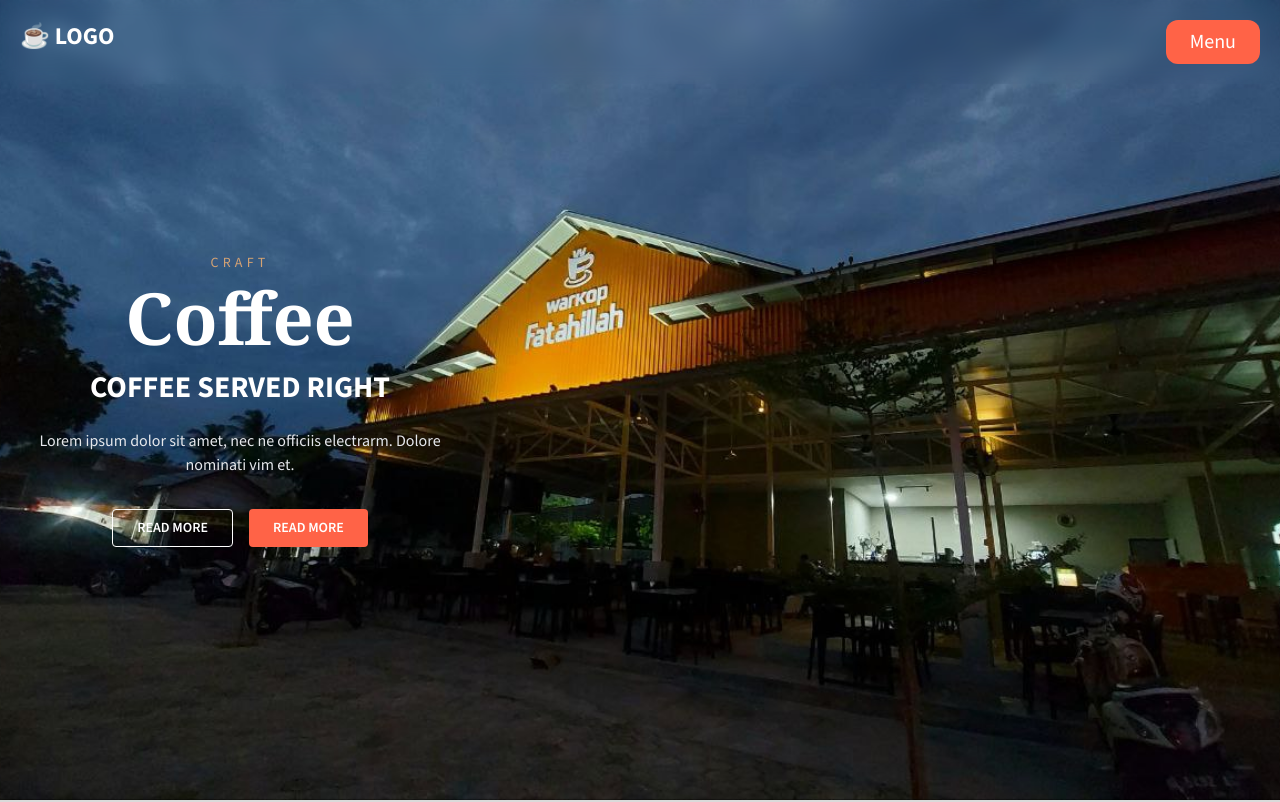
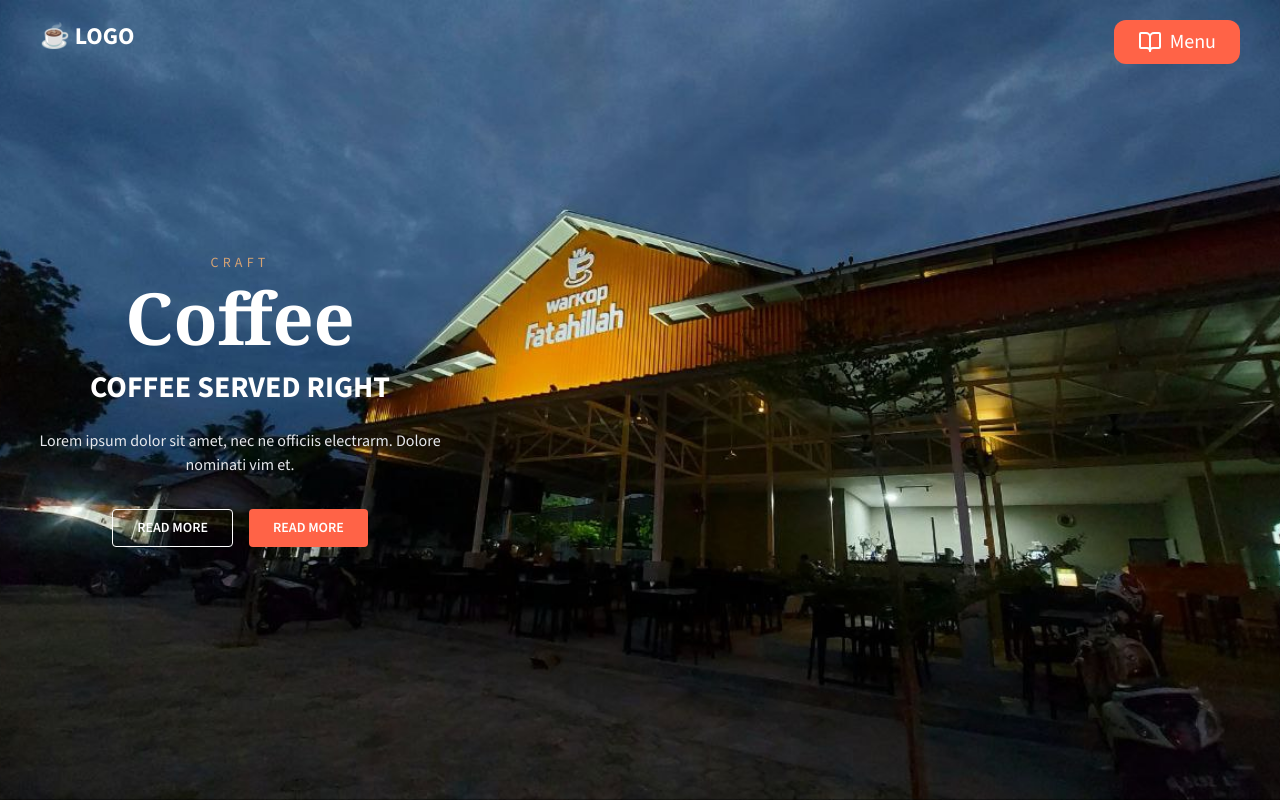
Before and after one commit to ardy1110/web-fatahillah, a Next.js app: page / in a window 1280 px wide. Shown: the top 802 px of the page. Built offline with nearby package versions, Linux system fonts and the light colour scheme.

Commit message:
ButtonMenu, Gap-12

```diff
--- a/app/(main)/components/ButtonMenu.tsx
+++ b/app/(main)/components/ButtonMenu.tsx
@@ -1,8 +1,10 @@
+import { BookOpen } from "lucide-react";
 import React from "react";
 
 const ButtonMenu = () => {
   return (
     <button className="flex items-center gap-2 px-6 py-2 rounded-xl bg-[tomato] text-white text-xl cursor-pointer">
+      <BookOpen />
       Menu
     </button>
   );
--- a/app/(main)/layout.tsx
+++ b/app/(main)/layout.tsx
@@ -7,9 +7,9 @@ export default function mainLayout({
   children: React.ReactNode;
 }) {
   return (
-    <main className="relative min-h-screen">
+    <main className="flex flex-col gap-12">
       {/* Navbar  */}
-      <nav className="fixed p-5 top-0 left-0 w-full z-50 bg-transparent text-white backdrop-blur-sm">
+      <nav className="fixed py-5 px-10 top-0 left-0 w-full z-50 bg-transparent text-white">
         <div className="flex justify-between">
           {/* Bagian kiri */}
           <h1 className="text-2xl font-bold">☕ LOGO</h1>
--- a/app/(main)/page.tsx
+++ b/app/(main)/page.tsx
@@ -4,11 +4,11 @@ import Landing from "./components/Landing";
 export default function Home() {
   return (
     <>
-    <div>
-      <Landing/>
-    </div>
       <div>
-        <About/>
+        <Landing />
+      </div>
+      <div>
+        <About />
       </div>
       {/* Isi Halaman About  */}
       <div className="flex items-center justify-center h-dvh bg-blue-900 m-2 rounded-2xl">
--- a/app/globals.css
+++ b/app/globals.css
@@ -1,7 +1,7 @@
 @import "tailwindcss";
 
 :root {
-  --background: #dadada;
+  --background: #ffffff;
   --foreground: #171717;
 }
 
```
